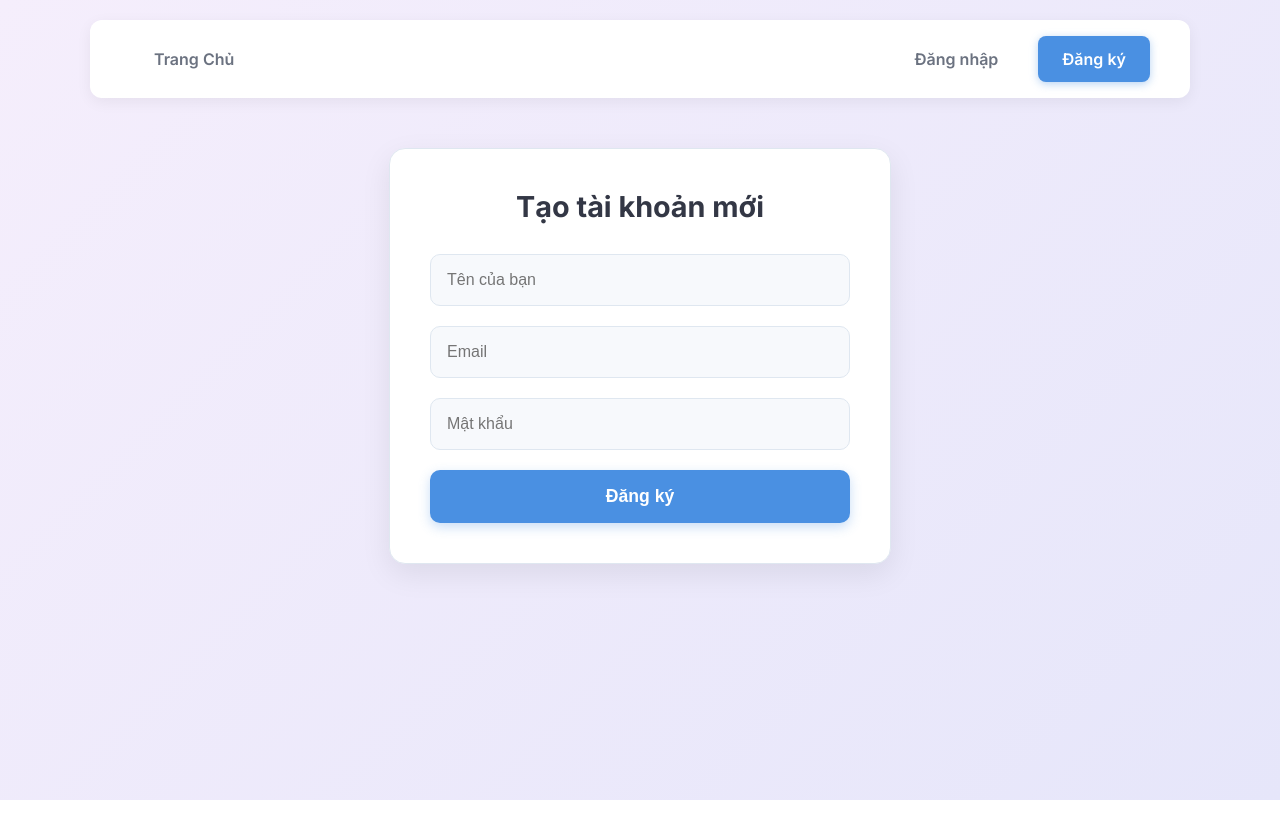
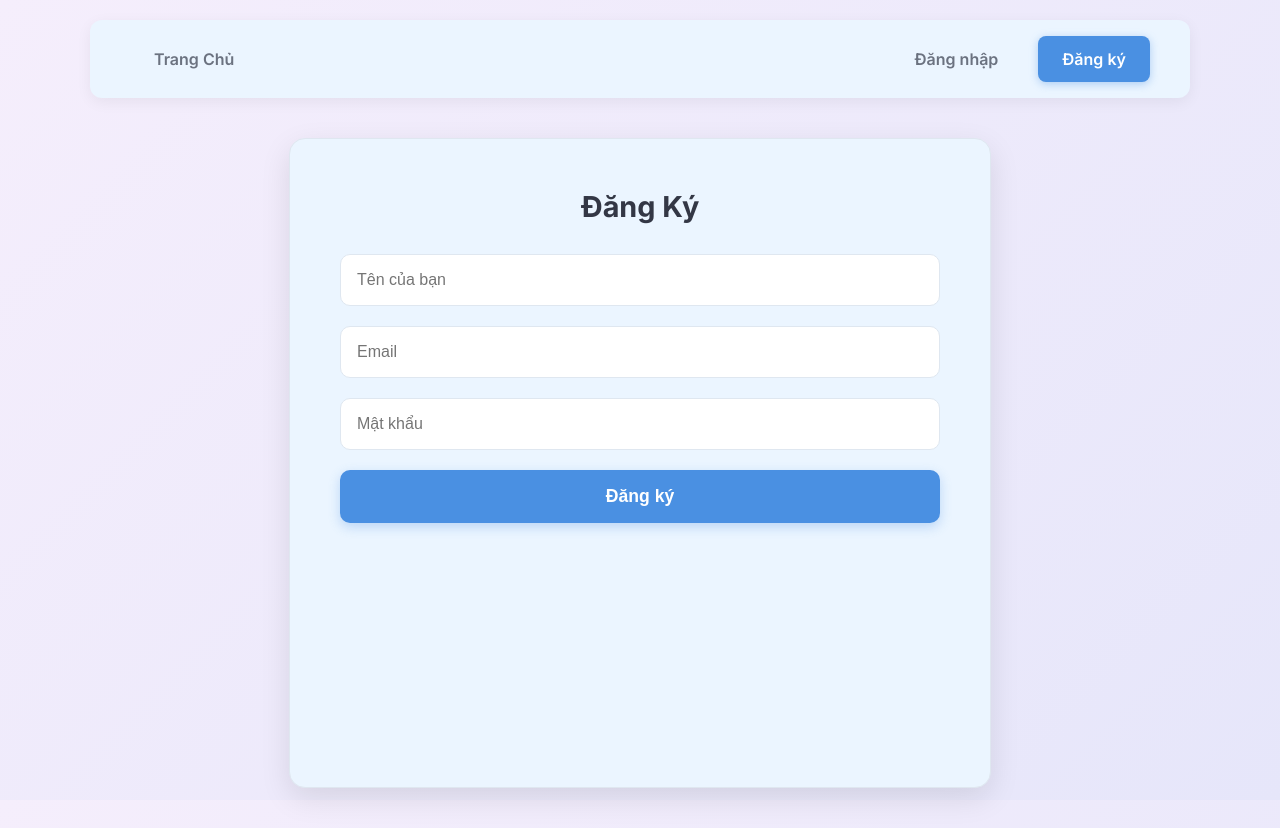
Before and after one commit to quy224711-dev/group12-project, a React (Create React App) app in the folder frontend/: page /register in a window 1280 px wide. Before the commit the page ends 800 px from the top, so only its background shows below. Built offline with nearby package versions, Linux system fonts and the light colour scheme.

Commit message:
feat: cập nhật Hoan thanh chuc nang Dang nhap/Dang ky (Hoat dong 1)

```diff
--- a/frontend/src/App.css
+++ b/frontend/src/App.css
@@ -15,7 +15,7 @@
 
 /* --- Global Styles --- */
 body {
- margin: 0;
+  margin: 0;
   font-family: 'Inter', sans-serif;
   background: linear-gradient(135deg, #f5eefc 0%, #e6e6fa 100%);
   background-attachment: fixed;
@@ -31,13 +31,14 @@ body {
 main {
   display: flex;
   justify-content: center;
-  align-items: center;
-  padding: 50px 0;
+  /* align-items: center; */ /* <-- Vô hiệu hóa hoặc xóa dòng này */
+  padding: 40px 0; /* Tăng padding trên để đẩy form xuống một chút */
+  min-height: calc(100vh - 150px);
 }
 
 /* --- Navigation Bar --- */
 nav {
-  background-color: var(--white-color);
+  background-color:  #EBF5FF;
   padding: 1rem 2.5rem;
   box-shadow: 0 4px 15px rgba(0, 0, 0, 0.06);
   border-radius: 12px;
@@ -56,7 +57,6 @@ nav a {
   transition: all 0.3s ease;
 }
 
-/* HIỆU ỨNG NÚT ACTIVE */
 nav a.active {
   background-color: var(--primary-blue);
   color: var(--white-color);
@@ -74,82 +74,51 @@ nav a:not(.active):hover {
   align-items: center;
 }
 
-.btn-logout {
-  background-color: transparent;
-  color: var(--danger-red);
-  border: 1px solid var(--danger-red);
-  padding: 0.8rem 1.5rem;
-  border-radius: 8px;
-  cursor: pointer;
-  font-weight: 600;
-  font-size: 1rem;
-  transition: all 0.3s ease;
+/* --- Card & Form Styles cho Đăng nhập/Đăng ký --- */
+.auth-card {
+background-color: #EBF5FF;
+  border-radius: 16px;
+  box-shadow: 0 10px 30px rgba(0, 0, 0, 0.1);
+  padding: 50px;
+  width: 100%;
+  max-width: 600px; /* <-- Giảm chiều rộng một chút cho cân đối */
+  /* min-height: 400px; */ /* <-- Vô hiệu hóa hoặc xóa dòng này */
+  text-align: center;
+  border: 1px solid var(--border-color);
+  transition: max-width 0.5s ease-in-out, padding 0.5s ease-in-out;
 }
 
-.btn-logout:hover {
-  background-color: var(--danger-red);
-  color: var(--white-color);
-}
 
-/* --- Card & Form Styles --- */
-.card {
-  background-color: var(--white-color);
-  border-radius: 16px;
-  box-shadow: 0 10px 30px rgba(0, 0, 0, 0.08);
-  padding: 40px;
-  width: 100%;
-  max-width: 420px;
-  text-align: center;
-  border: 1px solid var(--border-color);
-}
 
-.card h2 {
+.auth-card h2 {
   margin-top: 0;
   margin-bottom: 30px;
   font-weight: 700;
   font-size: 1.8rem;
 }
-/* --- Style riêng cho khung Trang chủ --- */
-.home-card {
-  text-align: left; /* Căn lề trái cho chuyên nghiệp */
-  background-color: var(--white-color);
-  border: 1px solid var(--primary-blue); /* Thêm viền màu xanh chính */
-  box-shadow: 0 10px 30px rgba(74, 144, 226, 0.15); /* Bóng đổ nổi bật hơn */
-}
 
-.home-card h2 {
-  color: var(--primary-blue-dark); /* Màu chữ đậm hơn */
-  font-size: 2rem;
-}
-
-.home-card p {
-  color: var(--text-light);
-  font-size: 1.1rem;
-  line-height: 1.7;
-}
-
-form {
+.auth-form {
   display: flex;
   flex-direction: column;
   gap: 20px;
 }
 
-form input {
+.auth-form input {
   padding: 16px;
   border: 1px solid var(--border-color);
   border-radius: 10px;
   font-size: 1rem;
-  background-color: var(--background-light);
+  background-color: #FFF; /* Nền trắng cho ô input */
   transition: border-color 0.3s, box-shadow 0.3s;
 }
 
-form input:focus {
+.auth-form input:focus {
   outline: none;
   border-color: var(--primary-blue);
   box-shadow: 0 0 0 3px rgba(74, 144, 226, 0.2);
 }
 
-.btn-submit {
+.auth-button {
   padding: 16px;
   border: none;
   border-radius: 10px;
@@ -162,18 +131,51 @@ form input:focus {
   box-shadow: 0 4px 12px rgba(74, 144, 226, 0.3);
 }
 
-.btn-submit:hover {
+.auth-button:hover {
   background-color: var(--primary-blue-dark);
   transform: translateY(-2px);
   box-shadow: 0 6px 15px rgba(74, 144, 226, 0.4);
 }
 
-.error-message {
-  color: #c0392b;
-  background-color: #ffe0e0;
-  border: 1px solid #f9d4d4;
-  margin-top: 18px;
-  padding: 12px;
+/* --- Khung thông báo và JWT --- */
+.message-box {
+  margin-top: 20px;
+  padding: 15px;
   border-radius: 8px;
   font-weight: 500;
+  text-align: left;
+  display: flex;
+  align-items: center;
+  gap: 10px;
 }
+
+.message-box.success {
+  background-color: #e6f7e9;
+  border: 1px solid #c7e8cd;
+  color: #2b784c;
+}
+
+.message-box.error {
+  background-color: #fbe9e7;
+  border: 1px solid #ffccbc;
+  color: #c63737;
+}
+
+.jwt-token-box {
+  margin-top: 20px;
+  padding: 15px;
+  border-radius: 8px;
+  background-color: var(--text-dark);
+  color: var(--success-green);
+  text-align: left;
+  word-wrap: break-word;
+  font-family: 'Courier New', Courier, monospace;
+  font-size: 0.9rem;
+  border: 1px solid #4a4a4a;
+}
+
+.jwt-token-box strong {
+  color: var(--white-color);
+  display: block;
+  margin-bottom: 8px;
+}
--- a/frontend/src/pages/LoginPage.jsx
+++ b/frontend/src/pages/LoginPage.jsx
@@ -1,11 +1,13 @@
 import React, { useState } from 'react';
 import axios from 'axios';
-import { useNavigate } from 'react-router-dom';
+
 
 function LoginPage() {
   const [formData, setFormData] = useState({ email: '', password: '' });
-  const [error, setError] = useState('');
-  const navigate = useNavigate();
+  const [message, setMessage] = useState({ text: '', type: '' });
+  const [jwtToken, setJwtToken] = useState('');
+  const [isLoading, setIsLoading] = useState(false);
+
 
   const handleChange = (e) => {
     setFormData({ ...formData, [e.target.name]: e.target.value });
@@ -13,25 +15,32 @@ function LoginPage() {
 
   const handleSubmit = async (e) => {
     e.preventDefault();
+    setIsLoading(true);
+    setMessage({ text: '', type: '' });
+    setJwtToken('');
     try {
-      const response = await axios.post('http://localhost:5000/api/auth/login', formData);
+      const response = await axios.post('http://localhost:5000/api/login', formData);
+      const { token } = response.data;
 
-      // Lấy token từ phản hồi và lưu vào localStorage
-      const { token } = response.data;
       localStorage.setItem('authToken', token);
+      setJwtToken(token); // Save the token to state to display it
+      setMessage({ text: '✔ Đăng nhập thành công!', type: 'success' });
 
-      // Chuyển hướng đến trang chủ sau khi đăng nhập thành công
-      navigate('/');
+
 
     } catch (err) {
-      setError(err.response.data.message || 'Email hoặc mật khẩu không đúng!');
+      const errorMsg = err.response?.data?.message || 'Email hoặc mật khẩu không đúng!';
+      setMessage({ text: '✖ ' + errorMsg, type: 'error' });
+    } finally {
+      setIsLoading(false);
     }
   };
 
   return (
-    <div className="card">
+
+      <div className="auth-card">
         <h2>Đăng nhập</h2>
-      <form onSubmit={handleSubmit}>
+        <form className="auth-form" onSubmit={handleSubmit}>
           <input
             type="email"
             name="email"
@@ -46,10 +55,27 @@ function LoginPage() {
             onChange={handleChange}
             required
           />
-        {error && <p className="error-message">{error}</p>}
-        <button type="submit" className="btn-submit">Đăng nhập</button>
+          <button type="submit" className="auth-button" disabled={isLoading}>
+            {isLoading ? 'Đang đăng nhập...' : 'Đăng nhập'}
+          </button>
         </form>
+
+        {/* Display success or error messages */}
+        {message.text && (
+          <div className={`message-box ${message.type}`}>
+            {message.text}
           </div>
+        )}
+
+        {/* Display the JWT Token on success */}
+        {jwtToken && (
+          <div className="jwt-token-box">
+            <strong>JWT Token nhận được:</strong>
+            {jwtToken}
+          </div>
+        )}
+      </div>
+
   );
 }
 
--- a/frontend/src/pages/RegisterPage.jsx
+++ b/frontend/src/pages/RegisterPage.jsx
@@ -1,11 +1,10 @@
 import React, { useState } from 'react';
 import axios from 'axios';
-import { useNavigate } from 'react-router-dom';
 
 function RegisterPage() {
   const [formData, setFormData] = useState({ name: '', email: '', password: '' });
-  const [message, setMessage] = useState('');
-  const navigate = useNavigate();
+  const [message, setMessage] = useState({ text: '', type: '' });
+  const [isLoading, setIsLoading] = useState(false);
 
   const handleChange = (e) => {
     setFormData({ ...formData, [e.target.name]: e.target.value });
@@ -13,22 +12,26 @@ function RegisterPage() {
 
   const handleSubmit = async (e) => {
     e.preventDefault();
+    setIsLoading(true);
+    setMessage({ text: '', type: '' });
     try {
-      const response = await axios.post('http://localhost:5000/api/auth/signup', formData);
-      setMessage(response.data.message);
-      // Đợi 2 giây rồi chuyển hướng sang trang đăng nhập
-      setTimeout(() => {
-        navigate('/login');
-      }, 2000);
+      const response = await axios.post('http://localhost:5000/api/signup', formData);
+      // Set the success message with a checkmark
+      setMessage({ text: '✔ ' + (response.data.message || 'Đăng ký thành công!'), type: 'success' });
     } catch (error) {
-      setMessage(error.response.data.message || 'Có lỗi xảy ra!');
+      const errorMsg = error.response?.data?.message || 'Có lỗi xảy ra, vui lòng thử lại.';
+      // Set the error message
+      setMessage({ text: '✖ ' + errorMsg, type: 'error' });
+    } finally {
+      setIsLoading(false);
     }
   };
 
   return (
-    <div className="card">
-      <h2>Tạo tài khoản mới</h2>
-      <form onSubmit={handleSubmit}>
+
+      <div className="auth-card">
+        <h2>Đăng Ký</h2>
+        <form className="auth-form" onSubmit={handleSubmit}>
           <input
             type="text"
             name="name"
@@ -50,10 +53,18 @@ function RegisterPage() {
             onChange={handleChange}
             required
           />
-        <button type="submit" className="btn-submit">Đăng ký</button>
+          <button type="submit" className="auth-button" disabled={isLoading}>
+            {isLoading ? 'Đang xử lý...' : 'Đăng ký'}
+          </button>
         </form>
-      {message && <p className="message">{message}</p>}
+        {/* Correctly render the message box */}
+        {message.text && (
+          <div className={`message-box ${message.type}`}>
+            {message.text}
           </div>
+        )}
+      </div>
+
   );
 }
 
```
Lines whose indentation alone changed are shown as unchanged.
